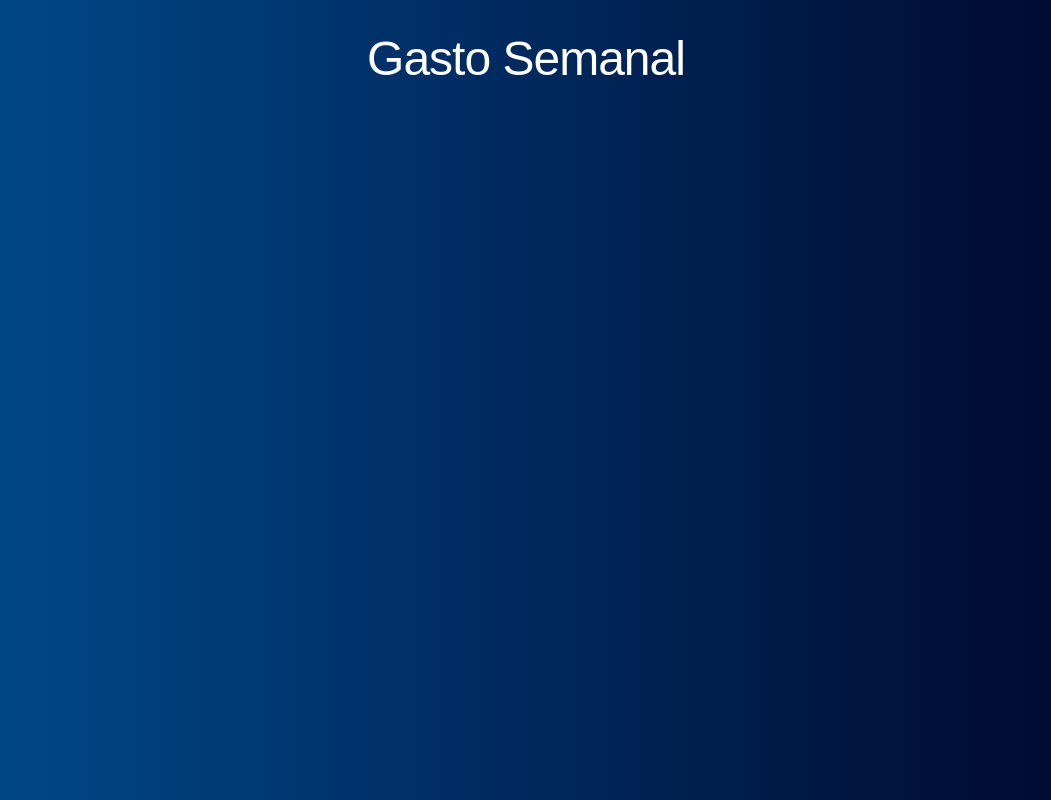
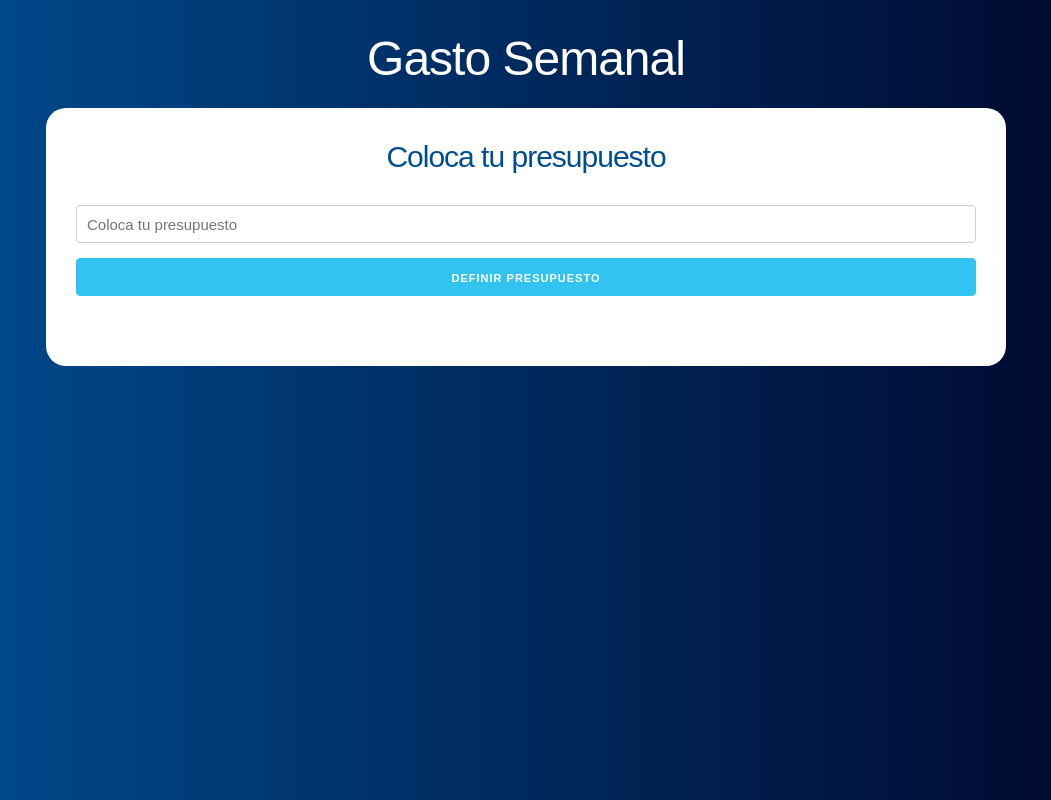
Before and after one commit to espisepi/mern15app-presupuesto-udemy, a React (Create React App) app: page / in a window 1280 px wide. Shown: the whole page, without its empty margins (114-1165 px from the left). Built offline with nearby package versions, Linux system fonts and the light colour scheme.

Commit message:
Pregunta component added (still not working)

```diff
--- a/src/App.js
+++ b/src/App.js
@@ -1,10 +1,15 @@
 import React from 'react';
+import Pregunta from './componets/Pregunta';
 
 function App() {
   return (
     <div className="container">
       <header>
         <h1>Gasto Semanal</h1>
+
+        <div className="contenido-principal contenido">
+          <Pregunta />
+        </div>
       </header>
     </div>
   );
--- /dev/null
+++ b/src/componets/Pregunta.js
@@ -0,0 +1,26 @@
+import React, { Fragment } from 'react';
+
+const Pregunta = () => {
+    return (
+        <Fragment>
+            <h2>Coloca tu presupuesto</h2>
+
+            <form>
+                <input
+                    type="number"
+                    className="u-full-width"
+                    placeholder="Coloca tu presupuesto"
+                />
+
+                <input
+                    type="submit"
+                    className="button-primary u-full-width"
+                    value="Definir Presupuesto"
+                />
+            </form>
+
+        </Fragment>
+    );
+}
+
+export default Pregunta;
```
